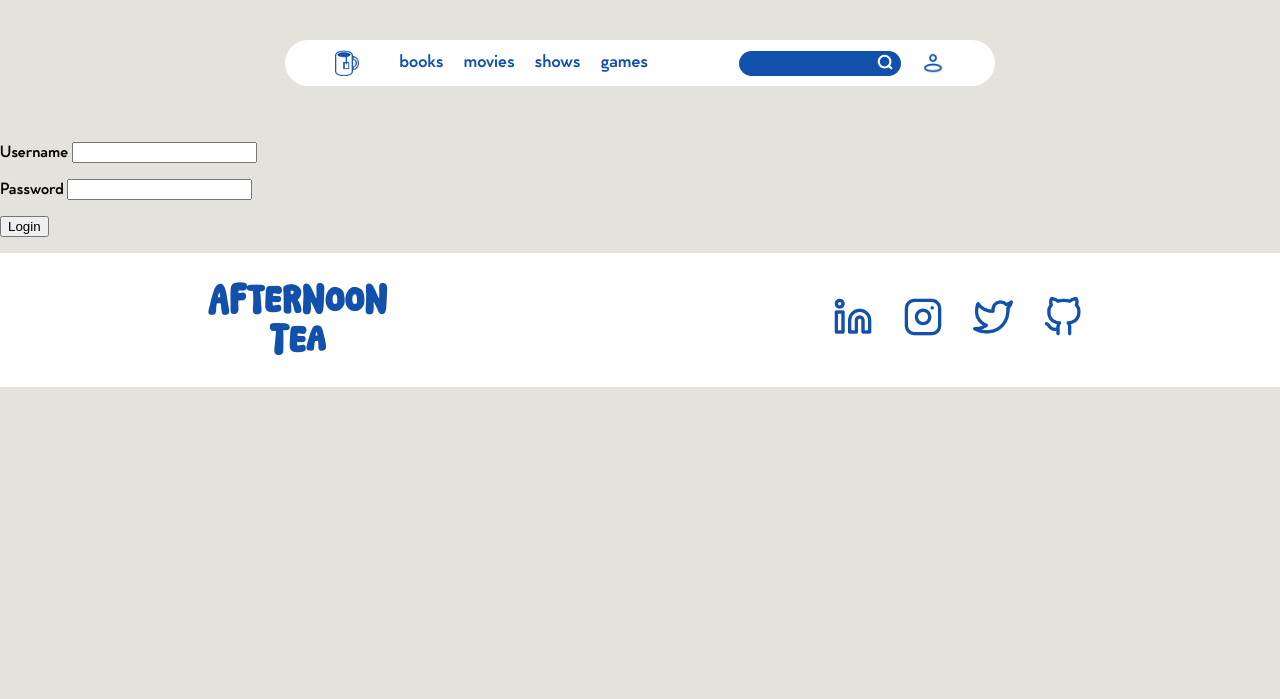
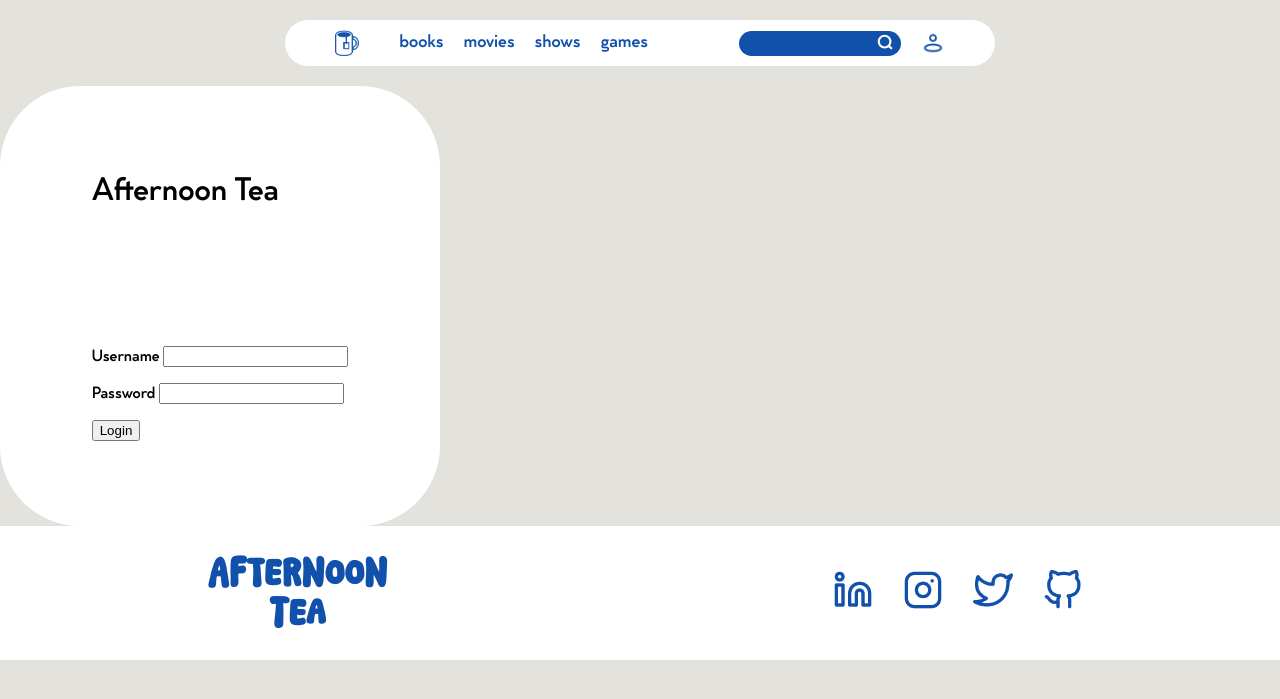
Before and after one commit to jwnaina/personalblog, a PHP site: page /login.php in a window 1280 px wide. Shown: the top 699 px of the page. Run offline with PHP 8.4, Linux system fonts and the light colour scheme.

Commit message:
css login page

```diff
--- a/src/loginpage/login.php
+++ b/src/loginpage/login.php
@@ -30,7 +30,7 @@
                header("Location: ../article-page/articlepage.php");
 
            } else {
-               echo '<div class="error">Login error. Fill in your correct username and password</div>';
+               echo '<div class="error">Login Error! I think you are not the owner of the website...</div>';
            }
 
        }
@@ -44,15 +44,15 @@
       <meta http-equiv="X-UA-Compatible" content="IE=edge">
       <meta name="viewport" content="width=device-width, initial-scale=1.0">
       <link rel="stylesheet" href="../styles/global.css">
+      <link rel="stylesheet" href="../styles/loginpage.css">
       <link rel="icon" href="../assets/images/Logo.png">
       <title>Afternoon Tea</title>
    </head>
    <body>
-      <header>
       <?php include('../global/nav.html'); ?>
-      </header>
       <div class="containermain">
          <div class="login-panel">
+            <h1>Afternoon Tea</h1>
             <form action="" method="POST">
                <p>
                   <label>Username</label>
--- /dev/null
+++ b/src/styles/loginpage.css
@@ -0,0 +1,10 @@
+.login-panel {
+    background-color: white;
+    padding: 20px;
+    max-width: 400px;
+    min-height: 400px;
+    display: grid;
+    align-items: center;
+    justify-content: center;
+    border-radius: 80px;
+}
```
